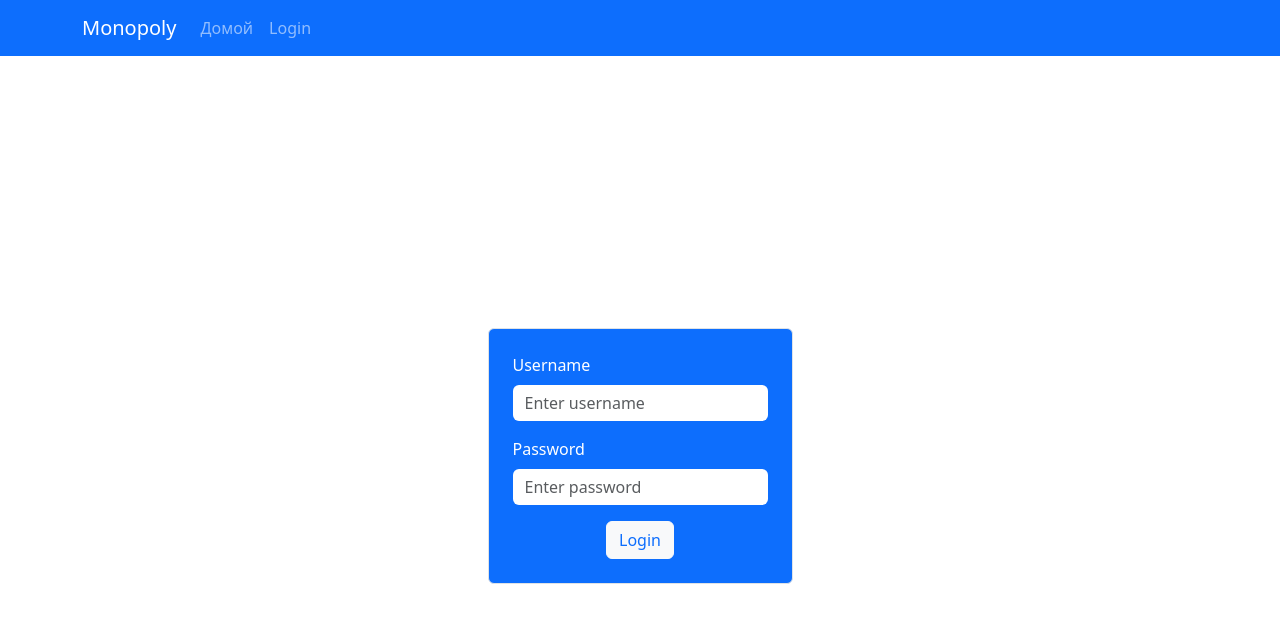
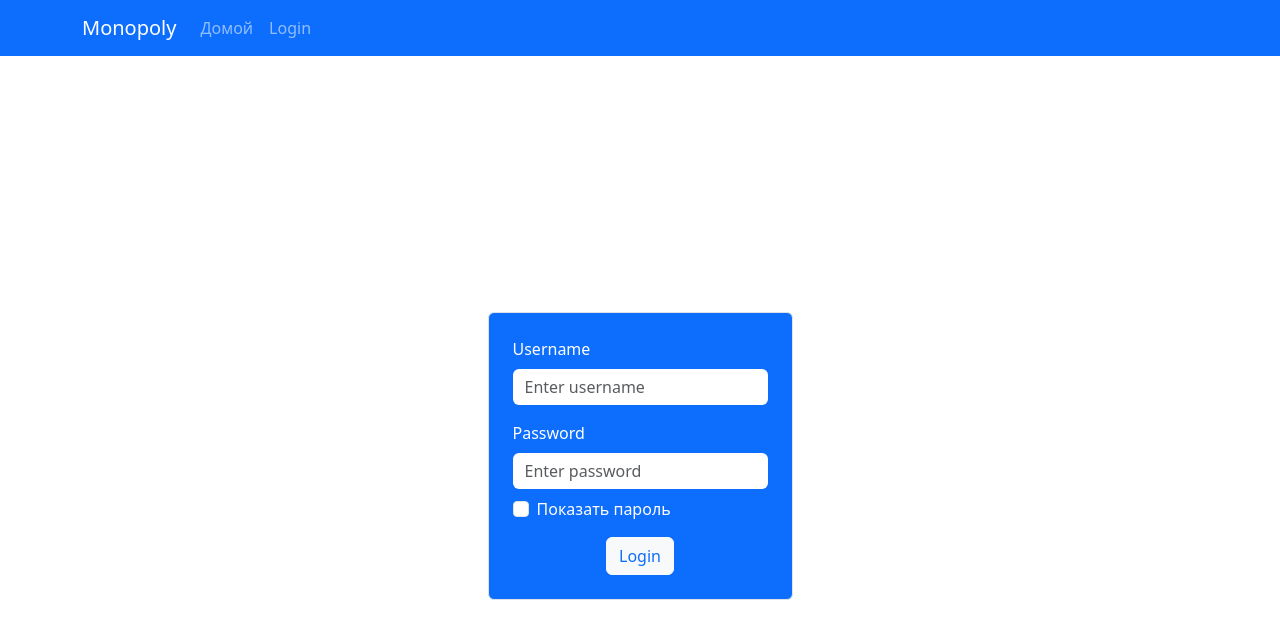
Before and after one commit to Monopoly-IU9/frontend, a React (Create React App) app: page /admin-login in a window 1280 px wide. Shown: the top 638 px of the page. Built offline with nearby package versions, Linux system fonts and the light colour scheme; no server answers.

Commit message:
Добавил возможность просмотра паролей

```diff
--- a/src/components/AuthForm.js
+++ b/src/components/AuthForm.js
@@ -1,13 +1,19 @@
-import React from 'react';
+import React, { useState } from 'react';
 import { Button } from 'react-bootstrap';
 import 'bootstrap/dist/css/bootstrap.min.css';
 
 // шаблон для формы авторизации
 function AuthForm({ fields, buttons, onSubmit }) {
+    const [passwordVisible, setPasswordVisible] = useState(false);
+
     // обработка изменения
     const handleChange = (e, fieldName) => {
         const { value } = e.target;
         if (onSubmit) onSubmit(fieldName, value);
+    };
+
+    const togglePasswordVisibility = () => {
+        setPasswordVisible(!passwordVisible);
     };
 
     return (
@@ -19,13 +25,27 @@ function AuthForm({ fields, buttons, onSubmit }) {
                 <div className="mb-3" key={field.name}>
                     <label className="form-label">{field.label}</label>
                     <input
-                        type={field.type || 'text'}
+                        type={field.type === 'password' ? (passwordVisible ? 'text' : 'password') : field.type || 'text'}
                         name={field.name}
                         className="form-control border-0"
                         placeholder={field.placeholder}
                         required={field.required}
                         onChange={(e) => handleChange(e, field.name)}
                     />
+                    {field.type === 'password' && (
+                        <div className="form-check mt-2">
+                            <input
+                                type="checkbox"
+                                className="form-check-input"
+                                id={`show-password-${field.name}`}
+                                checked={passwordVisible}
+                                onChange={togglePasswordVisibility}
+                            />
+                            <label className="form-check-label" htmlFor={`show-password-${field.name}`}>
+                                Показать пароль
+                            </label>
+                        </div>
+                    )}
                 </div>
             ))}
             <div className="d-flex gap-2 justify-content-center">
--- a/src/components/HostModal.js
+++ b/src/components/HostModal.js
@@ -1,4 +1,4 @@
-import React from 'react';
+import React, { useState } from 'react';
 import { Modal, Button } from 'react-bootstrap';
 
 function HostModal({
@@ -10,8 +10,10 @@ function HostModal({
                        setHostPassword,
                        onSave,
                        onDelete,
-                       isEditing
+                       isEditing,
                    }) {
+    const [passwordVisible, setPasswordVisible] = useState(false);
+
     const handleSave = () => {
         onSave();
         onHide(); // Закрываем модальное окно после сохранения
@@ -20,6 +22,10 @@ function HostModal({
     const handleDelete = () => {
         if (onDelete) onDelete();
         onHide(); // Закрываем модальное окно после удаления
+    };
+
+    const togglePasswordVisibility = () => {
+        setPasswordVisible(!passwordVisible);
     };
 
     return (
@@ -40,11 +46,23 @@ function HostModal({
                 <div className="mb-3">
                     <label className="form-label">Пароль ведущего</label>
                     <input
-                        type="password"
+                        type={passwordVisible ? 'text' : 'password'}
                         className="form-control"
                         value={hostPassword}
                         onChange={(e) => setHostPassword(e.target.value)}
                     />
+                    <div className="form-check mt-2">
+                        <input
+                            type="checkbox"
+                            className="form-check-input"
+                            id="show-password"
+                            checked={passwordVisible}
+                            onChange={togglePasswordVisibility}
+                        />
+                        <label className="form-check-label" htmlFor="show-password">
+                            Показать пароль
+                        </label>
+                    </div>
                 </div>
             </Modal.Body>
             <Modal.Footer>
```
